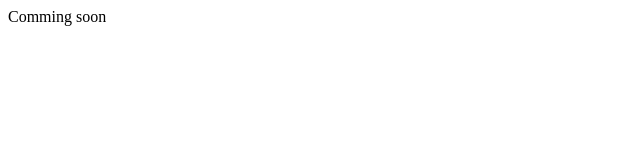
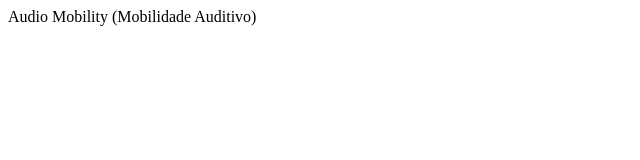
Before and after one commit to amobil/amobil.github.io, a plain HTML site: page index.html in a window 1280 px wide. Shown: the whole page, without its empty margins (0-640 px from the left). Drawn offline with Linux system fonts and the light colour scheme.

Commit message:
Update index.html

```diff
--- a/index.html
+++ b/index.html
@@ -6,7 +6,7 @@
 </head>
 
 <body>
-Comming soon
+Audio Mobility (Mobilidade Auditivo)
 </body>
 
 </html>
```
